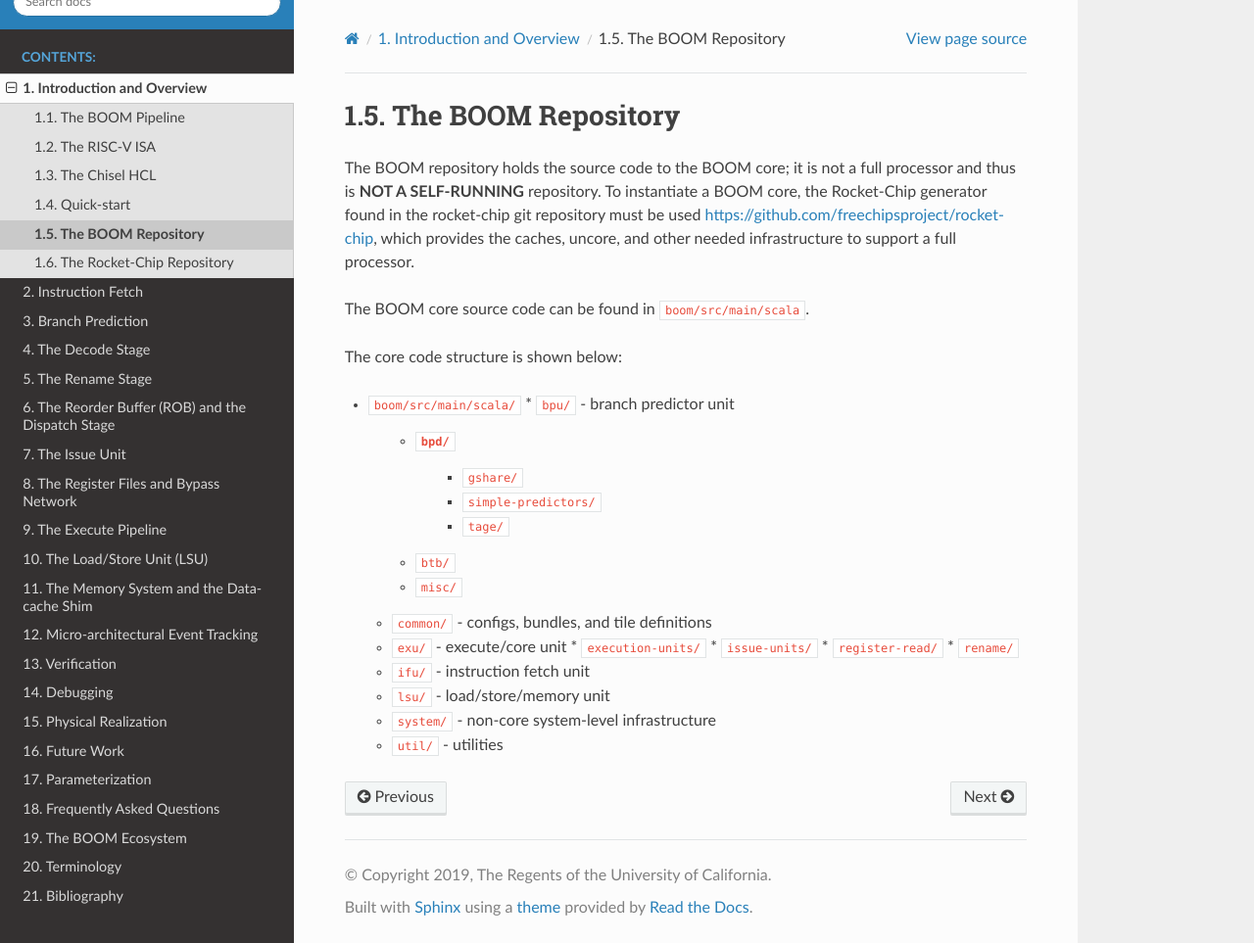
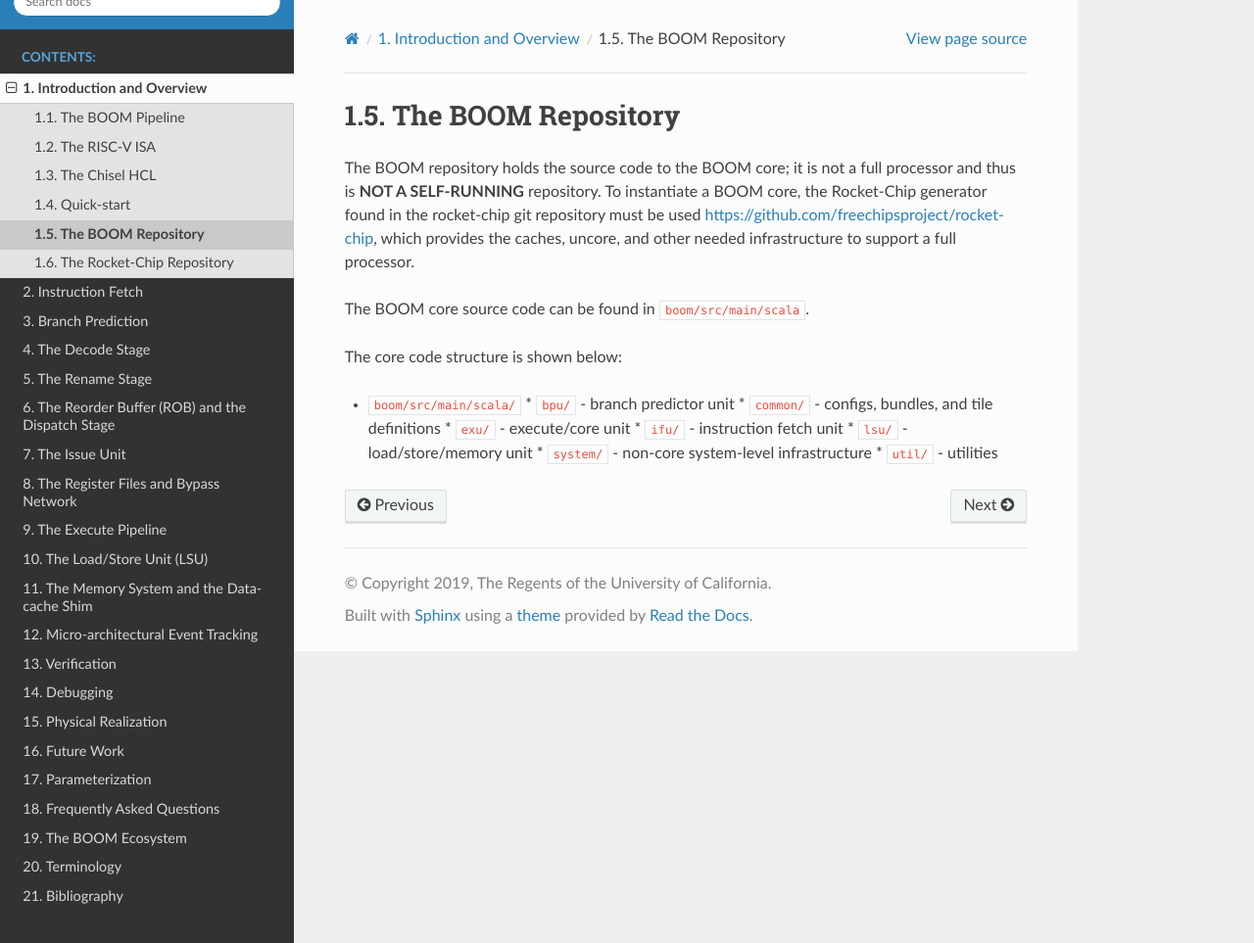
Before and after one commit to riscv-boom/riscv-boom, a Sphinx documentation site: the page built from docs/sections/intro-overview/boom-repository.rst, in a window 1280 px wide and 963 px high. Shown: the whole window at 98% size. Built offline with Sphinx 7.4.7 and the Read the Docs theme 2.0.0, drawn with Linux system fonts in a browser that asks for light colours.

Commit message:
remove subfolders from repo description

```diff
--- a/docs/sections/intro-overview/boom-repository.rst
+++ b/docs/sections/intro-overview/boom-repository.rst
@@ -14,18 +14,8 @@ The core code structure is shown below:
 
 * ``boom/src/main/scala/``
   * ``bpu/`` - branch predictor unit
-    * ``bpd/``
-        * ``gshare/``
-        * ``simple-predictors/``
-        * ``tage/``
-    * ``btb/``
-    * ``misc/``
   * ``common/`` - configs, bundles, and tile definitions
   * ``exu/`` - execute/core unit
-    * ``execution-units/``
-    * ``issue-units/``
-    * ``register-read/``
-    * ``rename/``
   * ``ifu/`` - instruction fetch unit
   * ``lsu/`` - load/store/memory unit
   * ``system/`` - non-core system-level infrastructure
```
